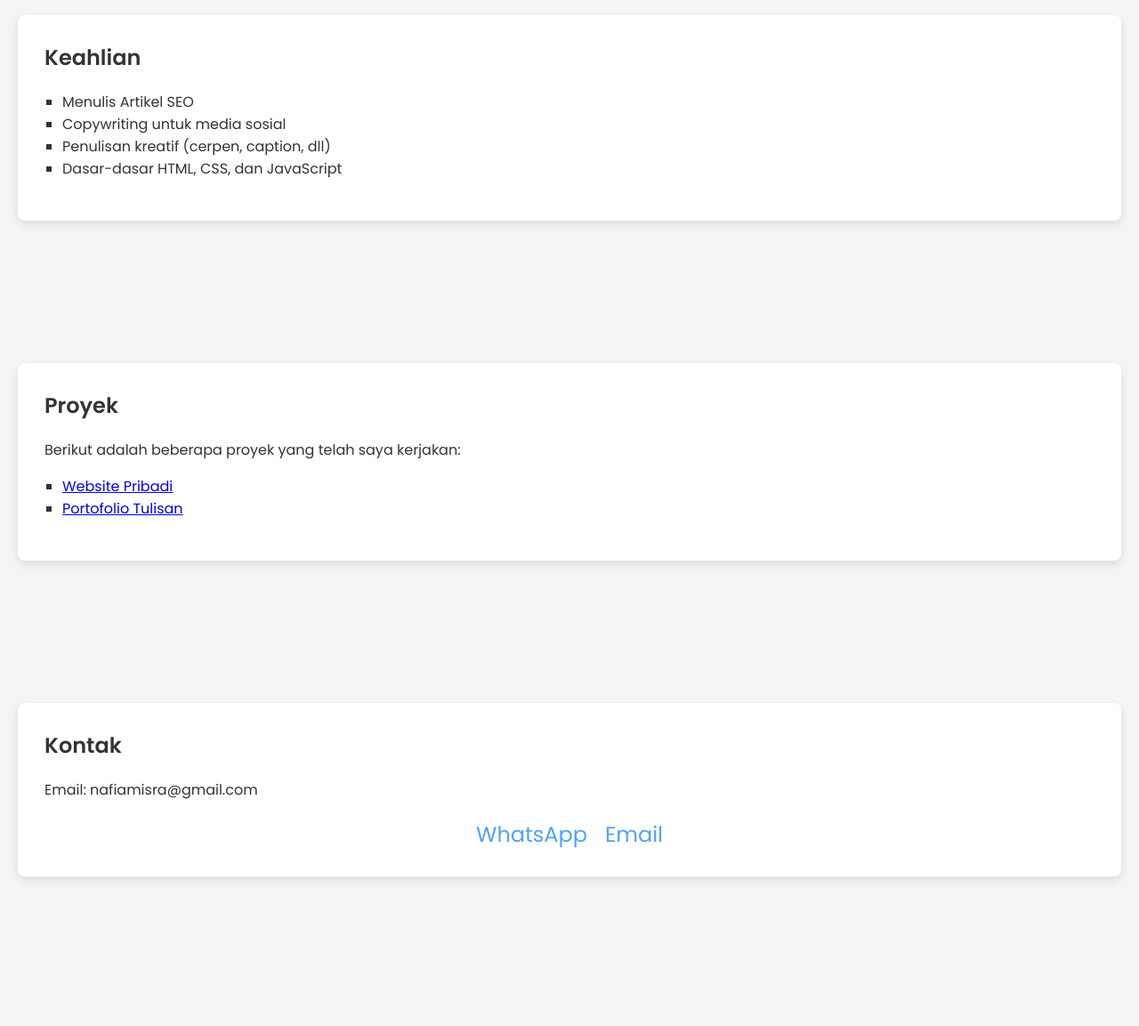
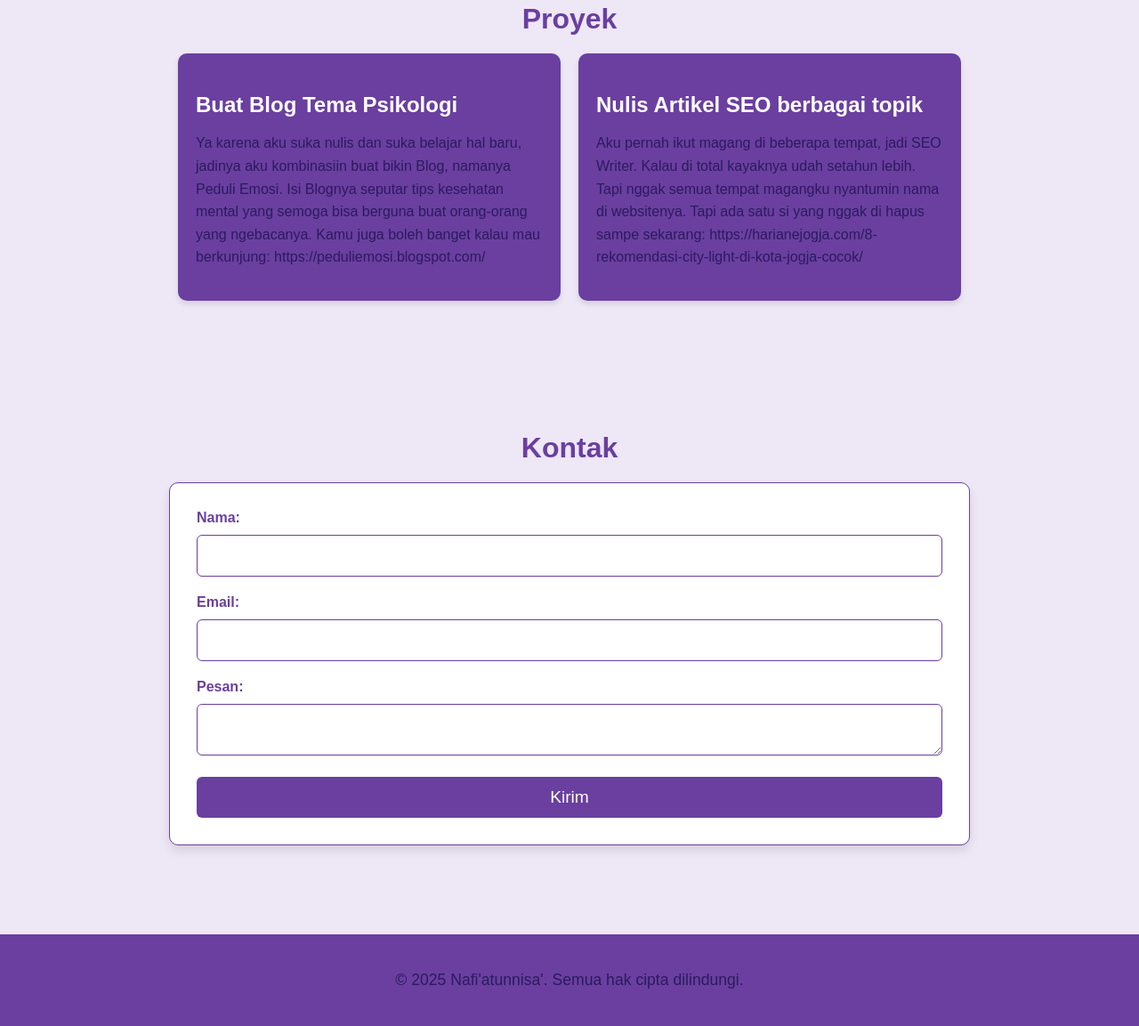
Before and after one commit to nafiatunnisa/Nafiatunnisa, a plain HTML site: page Index.html in a window 1280 px wide. Shown: the part 571-1724 px from the top of the page at 89% size. Before the commit the page ends 1636 px from the top, so only its background shows below. Drawn offline with Linux system fonts and the light colour scheme.

Commit message:
Add files via upload

```diff
--- a/Index.html
+++ b/Index.html
@@ -3,140 +3,225 @@
 <head>
     <meta charset="UTF-8">
     <meta name="viewport" content="width=device-width, initial-scale=1.0">
-    <title>Portofolio Nafi'atunnisa'</title>
-    <link href="https://fonts.googleapis.com/css2?family=Poppins:wght@300;400;600&display=swap" rel="stylesheet">
+    <title>Nafi'atunnisa' Portofolio</title>
+    <link rel="icon" href="favicon.png" type="image/png">
     <style>
         body {
-            font-family: 'Poppins', sans-serif;
+            background-color: #EDE7F6;
+            color: #2C1B5E;
+            font-family: 'Arial', sans-serif;
             margin: 0;
             padding: 0;
-            background-color: #f4f4f4;
-            color: #333;
+            overflow-x: hidden;
         }
         header {
-            background-color: #4fa3f7;
-            padding: 20px 0;
+            background-color: #6A3FA0;
+            padding: 30px 20px;
             text-align: center;
-            color: white;
+            color: #FFFFFF;
+            position: relative;
+            z-index: 10;
         }
         header h1 {
+            font-size: 2.5em;
             margin: 0;
-            font-size: 36px;
         }
-        nav {
+        nav ul {
+            list-style: none;
+            padding: 0;
+            margin: 0;
             display: flex;
             justify-content: center;
-            background-color: #333;
-            padding: 10px 0;
         }
-        nav a {
-            color: white;
+        nav ul li {
+            margin: 0 15px;
+        }
+        nav ul li a {
+            color: #FFFFFF;
             text-decoration: none;
-            margin: 0 20px;
-            font-size: 18px;
+            font-weight: bold;
+            font-size: 1.1em;
+            transition: color 0.3s ease;
         }
-        nav a:hover {
-            border-bottom: 2px solid white;
+        nav ul li a:hover {
+            color: #F1E6FF;
         }
         section {
             padding: 60px 20px;
+            max-width: 900px;
+            margin: 0 auto;
         }
-        .card {
-            background: white;
+        h2 {
+            color: #6A3FA0;
+            font-size: 2em;
+            text-align: center;
+            margin-bottom: 20px;
+            opacity: 0;
+            transform: translateY(20px);
+            animation: fadeInUp 1s forwards 0.5s;
+        }
+        p {
+            font-size: 1.1em;
+            line-height: 1.6;
+            color: #2C1B5E;
+        }
+        .project-list {
+            display: flex;
+            flex-wrap: wrap;
+            gap: 20px;
+            justify-content: center;
+        }
+        .project {
+            background-color: #6A3FA0;
+            padding: 20px;
+            border-radius: 10px;
+            width: calc(50% - 20px);
+            box-sizing: border-box;
+            color: #FFFFFF;
+            box-shadow: 0 4px 6px rgba(0, 0, 0, 0.1);
+            transform: scale(1);
+            transition: transform 0.3s ease, box-shadow 0.3s ease;
+        }
+        .project:hover {
+            transform: scale(1.05);
+            box-shadow: 0 8px 16px rgba(0, 0, 0, 0.2);
+        }
+        .project h3 {
+            font-size: 1.5em;
+            margin-bottom: 10px;
+        }
+        .project p {
+            font-size: 1em;
+        }
+        form {
+            background-color: #FFFFFF;
             padding: 30px;
-            margin: 20px 0;
-            border-radius: 8px;
-            box-shadow: 0 4px 10px rgba(0, 0, 0, 0.1);
+            border-radius: 10px;
+            box-shadow: 0 6px 12px rgba(0, 0, 0, 0.1);
+            border: 1px solid #6A3FA0;
+            transition: transform 0.3s ease, opacity 0.3s ease;
+            opacity: 0;
+            transform: translateY(20px);
+            animation: fadeInUp 1s forwards 1s;
         }
-        .card h2 {
-            margin-top: 0;
+        form label {
+            display: block;
+            margin-bottom: 10px;
+            font-weight: bold;
+            color: #6A3FA0;
         }
-        .card ul {
-            padding-left: 20px;
+        form input,
+        form textarea {
+            width: 100%;
+            padding: 12px;
+            margin-bottom: 20px;
+            border: 1px solid #6A3FA0;
+            border-radius: 6px;
+            box-sizing: border-box;
+            font-size: 1.1em;
+            transition: border-color 0.3s ease;
         }
-        .card ul li {
-            list-style-type: square;
+        form input:focus, form textarea:focus {
+            border-color: #542C85;
         }
-        .contact-info {
-            display: flex;
-            justify-content: center;
-            margin-top: 20px;
+        form button {
+            background-color: #6A3FA0;
+            color: #FFFFFF;
+            border: none;
+            padding: 12px 20px;
+            cursor: pointer;
+            border-radius: 6px;
+            font-size: 1.2em;
+            width: 100%;
+            transition: background-color 0.3s ease;
         }
-        .contact-info a {
-            margin: 0 10px;
-            text-decoration: none;
-            color: #4fa3f7;
-            font-size: 24px;
-        }
-        .contact-info a:hover {
-            color: #333;
+        form button:hover {
+            background-color: #542C85;
         }
         footer {
-            background-color: #333;
-            color: white;
-            padding: 20px 0;
+            background-color: #6A3FA0;
+            color: #FFFFFF;
             text-align: center;
+            padding: 20px;
+            margin-top: 40px;
         }
-        footer p {
-            margin: 0;
+
+        /* Animasi Fade In */
+        @keyframes fadeInUp {
+            from {
+                opacity: 0;
+                transform: translateY(20px);
+            }
+            to {
+                opacity: 1;
+                transform: translateY(0);
+            }
         }
     </style>
 </head>
 <body>
-
-    <!-- Header -->
     <header>
-        <h1>Nafi'atunnisa' Portofolio</h1>
+        <h1>Nafi'atunnisa' Personal Space</h1>
+        <nav>
+            <ul>
+                <li><a href="#about">Tentang</a></li>
+                <li><a href="#projects">Proyek</a></li>
+                <li><a href="#contact">Kontak</a></li>
+            </ul>
+        </nav>
     </header>
 
-    <!-- Navbar -->
-    <nav>
-        <a href="#about">Tentang Saya</a>
-        <a href="#skills">Keahlian</a>
-        <a href="#projects">Proyek</a>
-        <a href="#contact">Kontak</a>
-    </nav>
+    <section id="about">
+        <h2>Tentang Saya</h2>
+        <p>Haii..., aku Nafi'atunnisa'👋. Aku suka nyebut diri sendiri sebagai Storyteller, bisa lewat cerpen, puisi, artikel, dan yang terakhir novel.
+        Sekarang lagi kuliah di jurusan Psikologi, tapi di tengah jalan ketemu sama teknologi, jadi dikit-dikit bisa custom Blogger, Wordpress sampai dunia koding
+        (HTML-Javascript), kalau koding masih tipis si.🌱 I’m currently learning how to write a good article, and how to build a good website. 👀 Kalau untuk nulis udah
+          lama belajarnya, karena emang suka dari lama, jadi dikit-dikit bisa bantuin orang yang mager nulis.Tertarik kolaborasi?
+        </p>
+    </section>
 
-    <!-- About Section -->
-    <section id="about">
-        <div class="card">
-            <h2>Tentang Saya</h2>
-            <p>Halo! Saya Nafi'atunnisa', seorang mahasiswi Psikologi yang memiliki minat besar dalam ilmu kesehatan mental. Saya juga menyukai dunia menulis dan coding. Saya memiliki keterampilan dalam menulis artikel SEO, copywriting, dan penulisan kreatif. Selain itu, saya mulai belajar HTML, CSS, dan JavaScript untuk memperluas pengetahuan saya dalam dunia digital.</p>
+    <section id="projects">
+        <h2>Proyek</h2>
+        <div class="project-list">
+            <div class="project">
+                <h3>Buat Blog Tema Psikologi</h3>
+                <p>Ya karena aku suka nulis dan suka belajar hal baru, jadinya aku kombinasiin buat bikin Blog, namanya Peduli Emosi.
+                Isi Blognya seputar tips kesehatan mental yang semoga bisa berguna buat orang-orang yang ngebacanya. Kamu juga boleh banget kalau mau berkunjung: https://peduliemosi.blogspot.com/</p>
+            </div>
+            <div class="project">
+                <h3>Nulis Artikel SEO berbagai topik</h3>
+                <p>Aku pernah ikut magang di beberapa tempat, jadi SEO Writer. Kalau di total kayaknya udah setahun lebih. Tapi nggak semua tempat magangku nyantumin nama di websitenya.
+                Tapi ada satu si yang nggak di hapus sampe sekarang: https://harianejogja.com/8-rekomendasi-city-light-di-kota-jogja-cocok/ </p>
+            </div>
         </div>
     </section>
 
-    <!-- Skills Section -->
-    <section id="skills">
-        <div class="card">
-            <h2>Keahlian</h2>
-            <ul>
-                <li>Menulis Artikel SEO</li>
-                <li>Copywriting untuk media sosial</li>
-                <li>Penulisan kreatif (cerpen, caption, dll)</li>
-                <li>Dasar-dasar HTML, CSS, dan JavaScript</li>
-            </ul>
-        </div>
+    <section id="contact">
+        <h2>Kontak</h2>
+        <form id="contact-form">
+            <label for="name">Nama:</label>
+            <input type="text" id="name" name="name" required>
+
+            <label for="email">Email:</label>
+            <input type="email" id="email" name="email" required>
+
+            <label for="message">Pesan:</label>
+            <textarea id="message" name="message" required></textarea>
+
+            <button type="submit">Kirim</button>
+        </form>
     </section>
 
-    <!-- Projects Section -->
-    <section id="projects">
-        <div class="card">
-            <h2>Proyek</h2>
-            <p>Berikut adalah beberapa proyek yang telah saya kerjakan:</p>
-            <ul>
-                <li><a href="https://peduliemosi.blogspot.com/">Website Pribadi</a></li>
-                <li><a href="https://harianejogja.com/8-rekomendasi-city-light-di-kota-jogja-cocok/">Portofolio Tulisan</a></li>
-            </ul>
-        </div>
-    </section>
+    <footer>
+        <p>&copy; 2025 Nafi'atunnisa'. Semua hak cipta dilindungi.</p>
+    </footer>
 
-    <!-- Contact Section -->
-    <section id="contact">
-        <div class="card">
-            <h2>Kontak</h2>
-            <p>Email: nafiamisra@gmail.com</p>
-            <div class="contact-info">
-                <a href="https://wa.link/v0hbok" target="_blank">WhatsApp</a>
-                <a href="mailto:nafiamisra@gmail.com" target="_blank">Email</a>
-            </div>
-        </div>
+    <script>
+        document.getElementById('contact-form').addEventListener('submit', function(event) {
+            event.preventDefault();
+            alert('Pesan Anda telah terkirim!');
+            this.reset();
+        });
+    </script>
+</body>
+</html>
```
